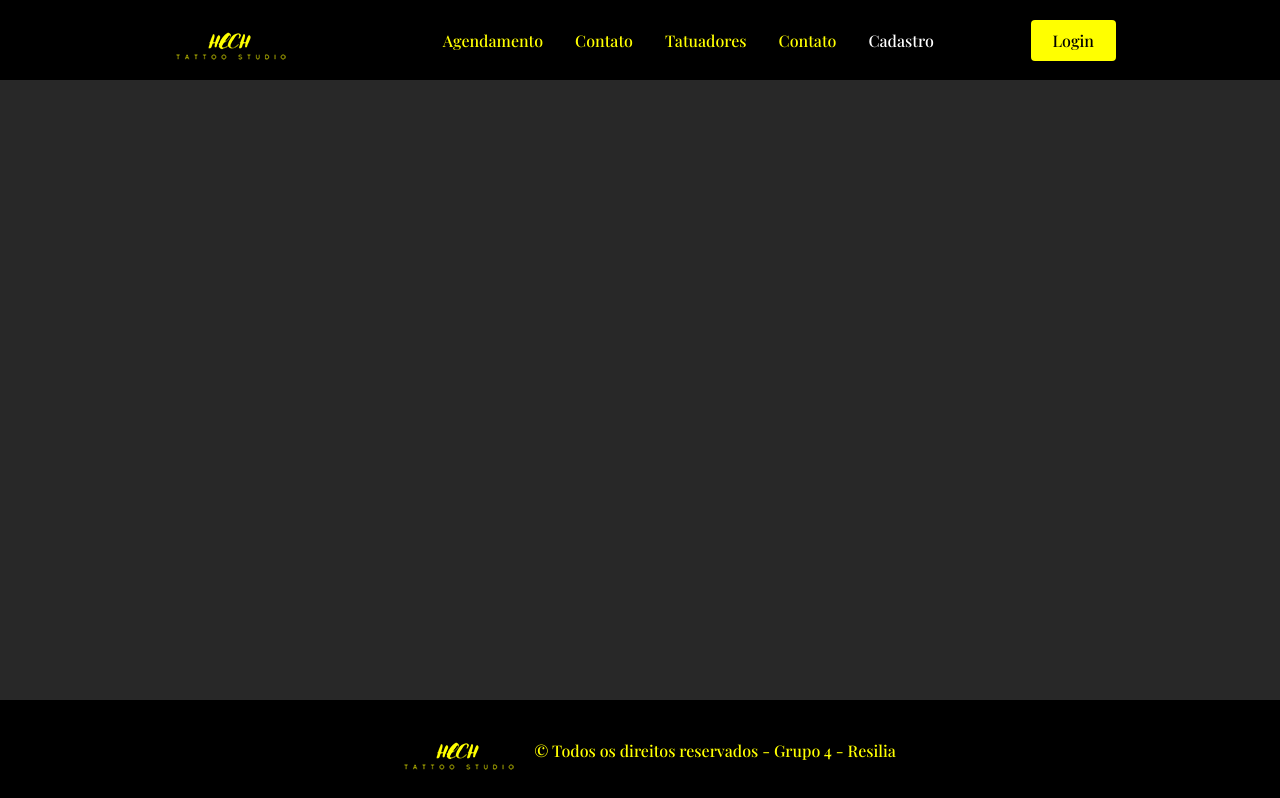
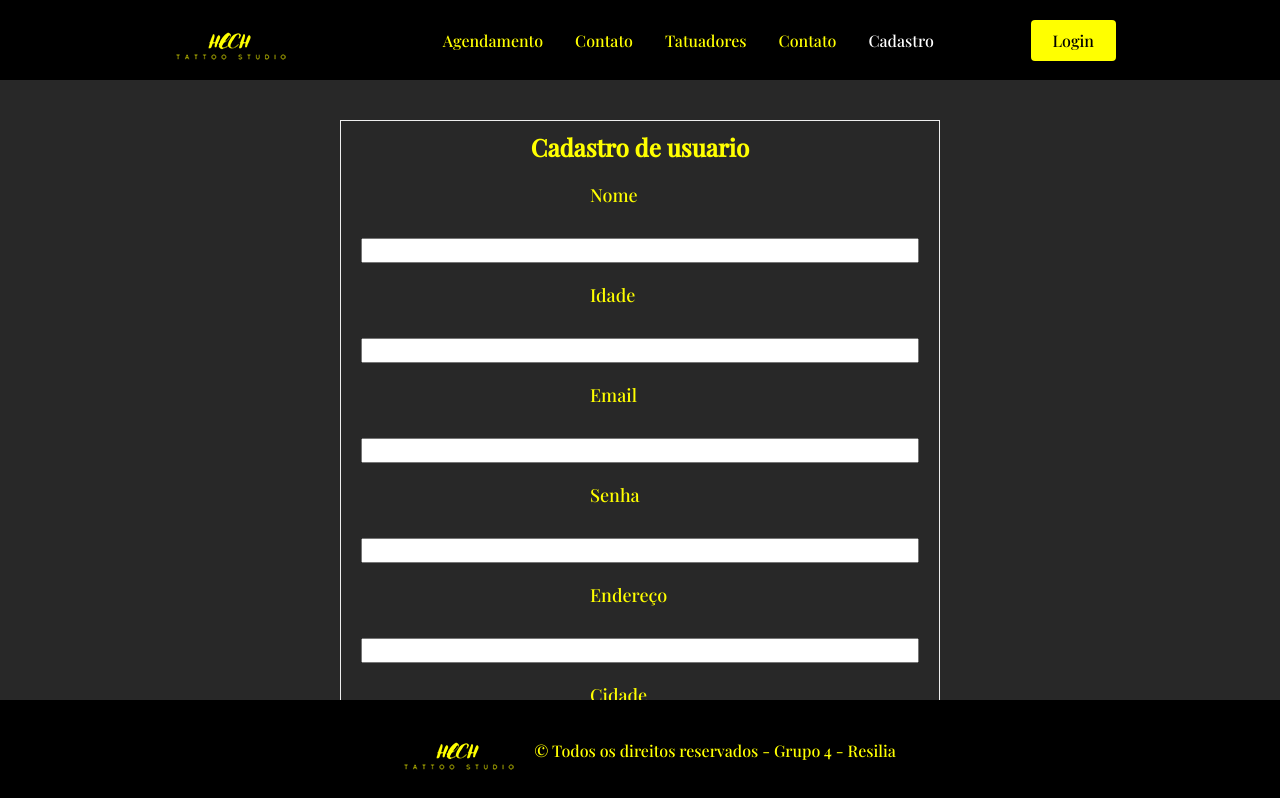
Before and after one commit to devHelioFranco/tattoo-studio-react, a React (Create React App) app: page /Cadastro in a window 1280 px wide. Shown: the top 798 px of the page. Built offline with nearby package versions, Linux system fonts and the light colour scheme; a web font is replaced by a local one.

Commit message:
page de cadastro configurado

```diff
--- a/src/components/Layout/Layout.js
+++ b/src/components/Layout/Layout.js
@@ -5,7 +5,7 @@ import NavBar from "../Nav2"
 import {BrowserRouter as Router, Route, Routes} from "react-router-dom"
 import Home from "../../pages"
 import Agendamento from "../../pages/Agendamento/agendamento"
-
+import Cadastro from "../../pages/Cadastro/cadastro"
 import Footer from "../Footer/Footer"
 
 const Layout = () => {
@@ -16,7 +16,7 @@ const Layout = () => {
         <Routes>
           <Route path="/" element={<Home />} />
           <Route path="/agendamento" element={<Agendamento />} />
-
+          <Route path="/Cadastro" element={<Cadastro/>} />
         </Routes>
         <Footer />
       </Router>
--- a/src/pages/Cadastro/cadastro.js
+++ b/src/pages/Cadastro/cadastro.js
@@ -1,51 +1,69 @@
-import React from "react";
-import "./cadastro.css"
-import Footer from "../../components/Footer/Footer"
+import React, { useState, } from "react";
+import "./cadastro.css";
+import api from '../../services/api';
 
+function Cadastro() {
 
-const cadastro = () => {
+    const [usuario, setUsuario ] = useState({});
+
+    function handlechange(e){
+
+        setUsuario({
+            ...usuario,
+            [e.target.name]: e.target.value,
+        });
+    }
+
+    function handleSubmit(e){
+        e.preventDefault();
+        console.log(usuario)
+    }
+
     return (
     <div className="container">
-        <form>
+        <form  onSubmit = {handleSubmit}>
+
         <h2>Cadastro de usuario</h2>
+
             <div className="row">
                 <span>Nome</span>
-                <input type="text"/>
+                <input type="text" name="Nome" onChange={handlechange}/>
             </div>
+
             <div className="row">
                 <span>Idade</span>
-                <input type="text"/>
+                <input type="text" name="Idade" onChange={handlechange}/>
             </div>
             <div className="row">
                 <span>Email</span>
-                <input type="text"/>
+                <input type="text"  name="Email" onChange={handlechange}/>
             </div>
             <div className="row">
                 <span>Senha</span>
-                <input type="text"/>
+                <input type="password"  name="Senha" onChange={handlechange}/>
             </div>
             <div className="row">
-                <span>Endereco</span>
-                <input type="text"/>
+                <span>Endereço</span>
+                <input type="text"  name="Endereço" onChange={handlechange}/>
             </div>
             <div className="row">
                 <span>Cidade</span>
-                <input type="text"/>
+                <input type="text" name="Cidade" onChange={handlechange}/>
             </div>
             <div className="row">
                 <span>CEP</span>
-                <input type="text"/>
+                <input type="text"  name="CEP" onChange={handlechange}/>
             </div>
 
             <div className="row">
             <button>CADASTRA-SE </button>
             </div>
         </form>
-        <Footer/>
+
         </div>
     )
 }
 
 
 
-export default cadastro;
+export default Cadastro;
--- /dev/null
+++ b/src/services/api.js
@@ -0,0 +1,7 @@
+import axios from "axios";
+
+const api = axios.create({
+    baseURL: "http://localhost:3000/"
+});
+
+export default api;
```
